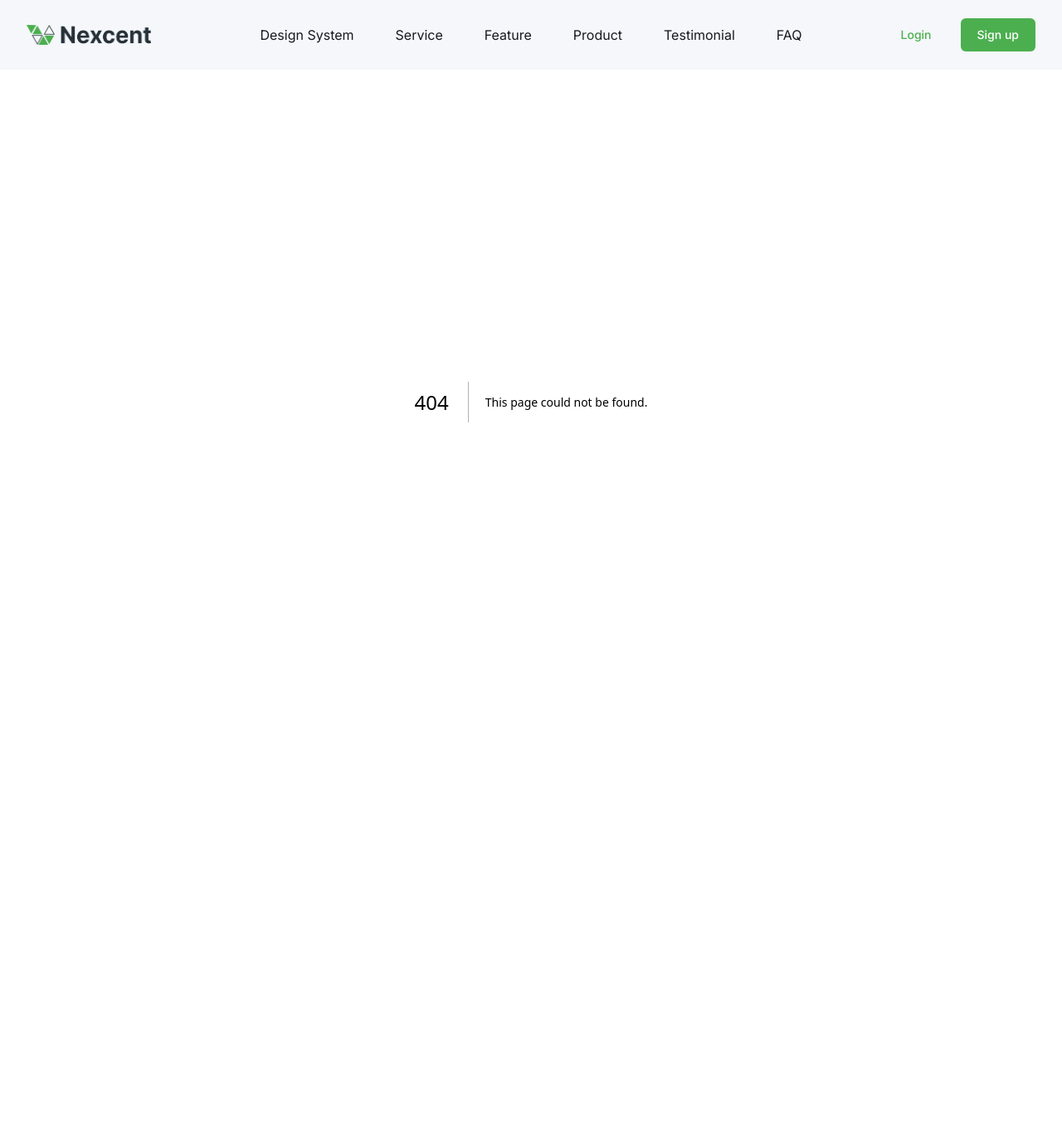
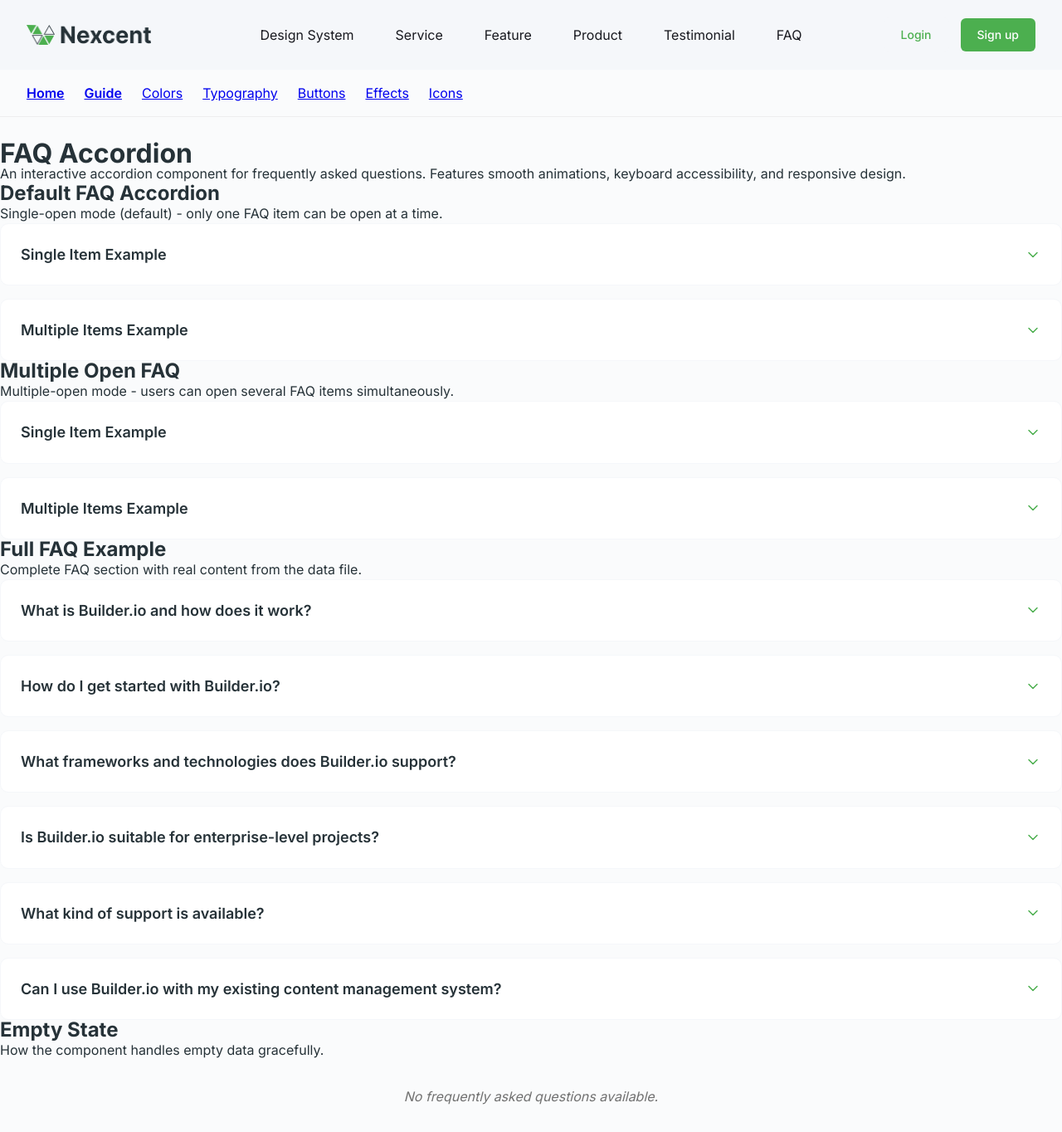
Before and after one commit to DejanStDM/minimal-landing-page-builder-io, a Next.js app: page /design-system/faq in a window 1280 px wide. Before the commit this address had no page. Shown: the top 1364 px of the page at 83% size. Before the commit the page ends 884 px from the top, so only its background shows below. Built offline with nearby package versions, Linux system fonts and the light colour scheme.

Commit message:
Create FAQ component showcase page for design system
cgen-21052fd3ba054aa2900fc40ed650772a

```diff
--- /dev/null
+++ b/app/design-system/faq/page.tsx
@@ -0,0 +1,141 @@
+"use client";
+
+import React from "react";
+import { FAQ } from "../../components/FAQ";
+import faqData from "../../../data/faq.json";
+
+export default function FAQPage() {
+  // Sample FAQ data for demonstration
+  const sampleFAQs = [
+    {
+      id: "demo1",
+      question: "Single Item Example",
+      answer:
+        "This is a simple FAQ item to demonstrate the basic functionality.",
+    },
+    {
+      id: "demo2",
+      question: "Multiple Items Example",
+      answer:
+        "When allowMultiple is enabled, users can open several FAQ items simultaneously for easier comparison and reading.",
+    },
+  ];
+
+  return (
+    <div className="design-system-page">
+      <div className="design-system-container">
+        <header className="design-system-header">
+          <h1 className="design-system-title">FAQ Accordion</h1>
+          <p className="design-system-description">
+            An interactive accordion component for frequently asked questions.
+            Features smooth animations, keyboard accessibility, and responsive
+            design.
+          </p>
+        </header>
+
+        <section className="design-system-section">
+          <h2 className="design-system-section-title">Default FAQ Accordion</h2>
+          <p className="design-system-section-description">
+            Single-open mode (default) - only one FAQ item can be open at a
+            time.
+          </p>
+          <div className="design-system-example">
+            <FAQ items={sampleFAQs} />
+          </div>
+        </section>
+
+        <section className="design-system-section">
+          <h2 className="design-system-section-title">Multiple Open FAQ</h2>
+          <p className="design-system-section-description">
+            Multiple-open mode - users can open several FAQ items
+            simultaneously.
+          </p>
+          <div className="design-system-example">
+            <FAQ items={sampleFAQs} allowMultiple />
+          </div>
+        </section>
+
+        <section className="design-system-section">
+          <h2 className="design-system-section-title">Full FAQ Example</h2>
+          <p className="design-system-section-description">
+            Complete FAQ section with real content from the data file.
+          </p>
+          <div className="design-system-example">
+            <FAQ items={faqData} />
+          </div>
+        </section>
+
+        <section className="design-system-section">
+          <h2 className="design-system-section-title">Empty State</h2>
+          <p className="design-system-section-description">
+            How the component handles empty data gracefully.
+          </p>
+          <div className="design-system-example">
+            <FAQ items={[]} />
+          </div>
+        </section>
+
+        <section className="design-system-section">
+          <h2 className="design-system-section-title">Usage Guidelines</h2>
+          <div className="design-system-guidelines">
+            <h3>When to Use</h3>
+            <ul>
+              <li>For frequently asked questions on support pages</li>
+              <li>To present complex information in digestible chunks</li>
+              <li>When users need to find specific information quickly</li>
+              <li>
+                To reduce page clutter while maintaining content accessibility
+              </li>
+            </ul>
+
+            <h3>Accessibility Features</h3>
+            <ul>
+              <li>Keyboard navigation support (Tab, Enter, Space)</li>
+              <li>ARIA attributes for screen readers</li>
+              <li>Focus management and visual indicators</li>
+              <li>
+                Reduced motion support for users with vestibular disorders
+              </li>
+              <li>High contrast mode compatibility</li>
+            </ul>
+
+            <h3>Props</h3>
+            <div className="design-system-props">
+              <div className="prop-item">
+                <code>items: FAQItem[]</code>
+                <span>Array of FAQ items with id, question, and answer</span>
+              </div>
+              <div className="prop-item">
+                <code>allowMultiple?: boolean</code>
+                <span>
+                  Allow multiple items to be open simultaneously (default:
+                  false)
+                </span>
+              </div>
+              <div className="prop-item">
+                <code>className?: string</code>
+                <span>Additional CSS classes for customization</span>
+              </div>
+            </div>
+
+            <h3>Code Example</h3>
+            <pre className="design-system-code">
+              {`import { FAQ } from "./components/FAQ";
+import faqData from "./data/faq.json";
+
+export function FAQSection() {
+  return (
+    <FAQ
+      items={faqData}
+      allowMultiple={false}
+      className="custom-faq"
+    />
+  );
+}`}
+            </pre>
+          </div>
+        </section>
+      </div>
+    </div>
+  );
+}
```
